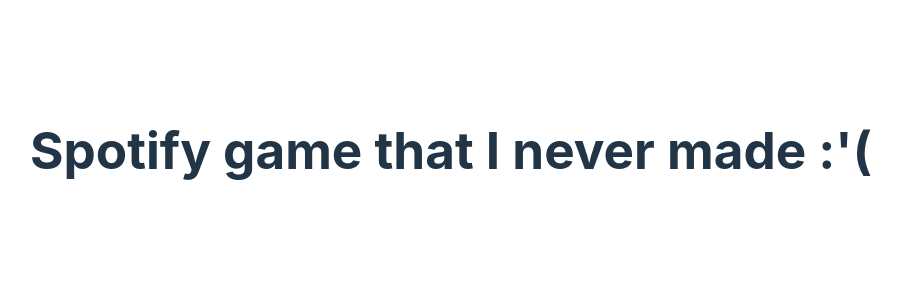
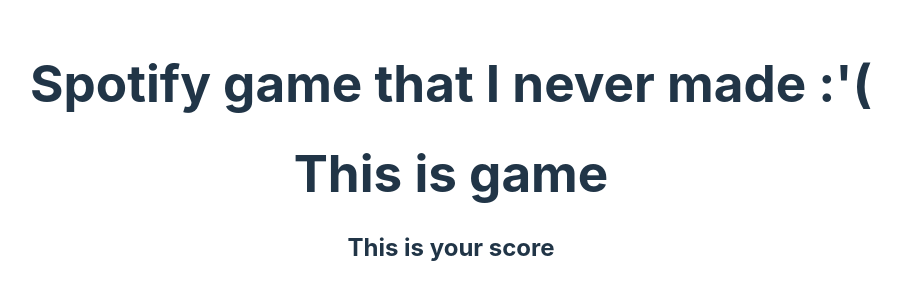
Before and after one commit to V3D4NTH/spotify-higher-lower, a React (Vite) app: page / in a window 1280 px wide. Shown: the part 250-550 px from the top of the page, without its empty margins (189-1091 px from the left). Built offline with nearby package versions, Linux system fonts and the light colour scheme.

Commit message:
initial component boilerpalte

```diff
--- a/src/App.tsx
+++ b/src/App.tsx
@@ -1,6 +1,7 @@
 import { useState } from 'react'
 import reactLogo from './assets/react.svg'
 import './App.css'
+import Game from '../src/components/Game'
 
 function App() {
   const [count, setCount] = useState(0)
@@ -8,6 +9,7 @@
   return (
     <div className="App">
       <h1>Spotify game that I never made :'( </h1>
+      <Game />
     </div>
   )
 }
--- /dev/null
+++ b/src/components/Game.tsx
@@ -0,0 +1,12 @@
+import Score from './Score'
+import './Game.css'
+
+export default function Game() {
+    return (
+        <>
+            <h1>This is game</h1>
+            <Score />
+        </>
+    )
+
+}
--- /dev/null
+++ b/src/components/Score.tsx
@@ -0,0 +1,7 @@
+import './Score.css'
+
+export default function Score() {
+    return(
+        <h2>This is your score</h2>
+    )
+}
```
Also changed, not shown: src/components/Game.css (added), src/components/Score.css (added).
